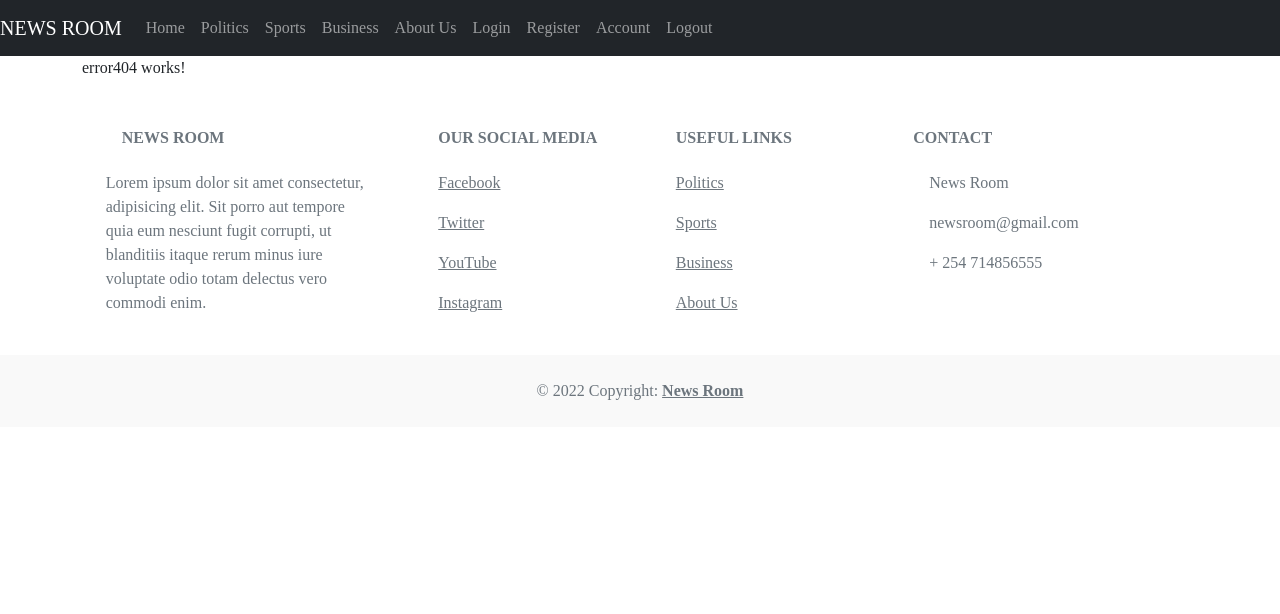
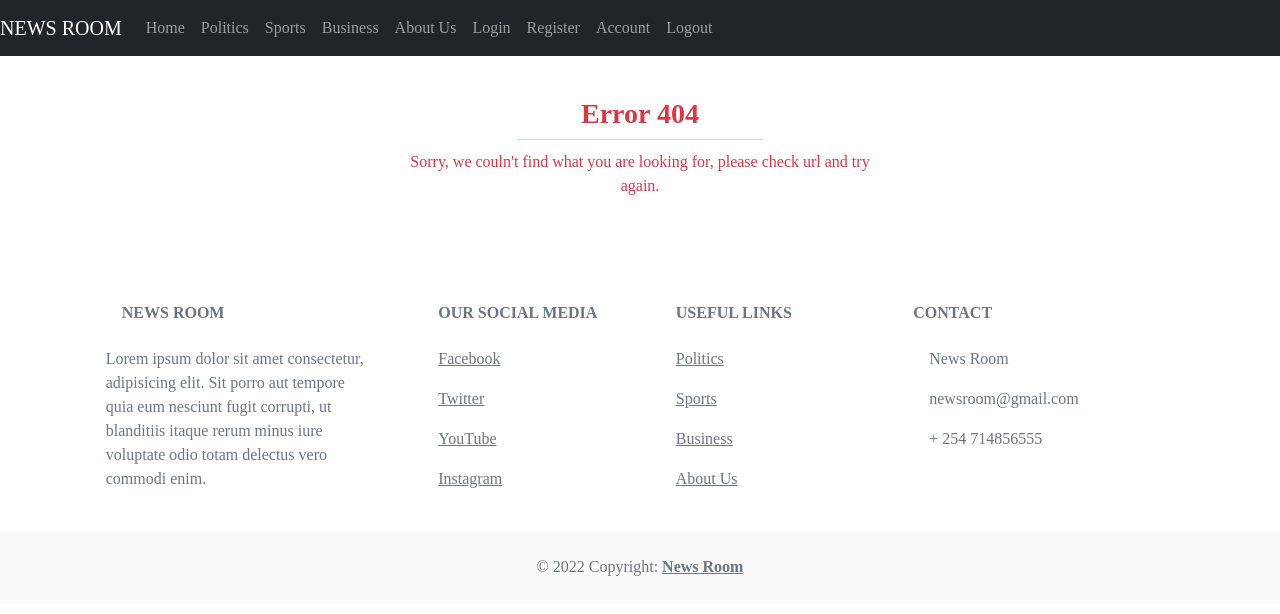
Before and after one commit to Vitalis-Kirui/News-App, an Angular app in the folder News-UI/: page /login in a window 1280 px wide. Shown: the top 614 px of the page. Built offline with nearby package versions, Linux system fonts and the light colour scheme; a web font is replaced by a local one.

Commit message:
creating not found page

```diff
--- a/News-UI/src/app/Components/error404/error404.component.css
+++ b/News-UI/src/app/Components/error404/error404.component.css
@@ -0,0 +1,10 @@
+.error404{
+    padding: 3%;
+    /* box-shadow: 1px 1px 10px 1px red; */
+}
+
+hr{
+    width: 50%;
+    margin: auto;
+    padding-bottom: 2%;
+}
--- a/News-UI/src/app/Components/error404/error404.component.html
+++ b/News-UI/src/app/Components/error404/error404.component.html
@@ -1 +1,9 @@
-<p>error404 works!</p>
+<div class="container">
+    <div class="row">
+        <div class="col-md-6 mx-auto text-danger text-center my-2 error404">
+            <h3><strong>Error 404</strong></h3>
+            <hr>
+            <p>Sorry, we couln't find what you are looking for, please check url and try again.</p>
+        </div>
+    </div>
+</div>
```
